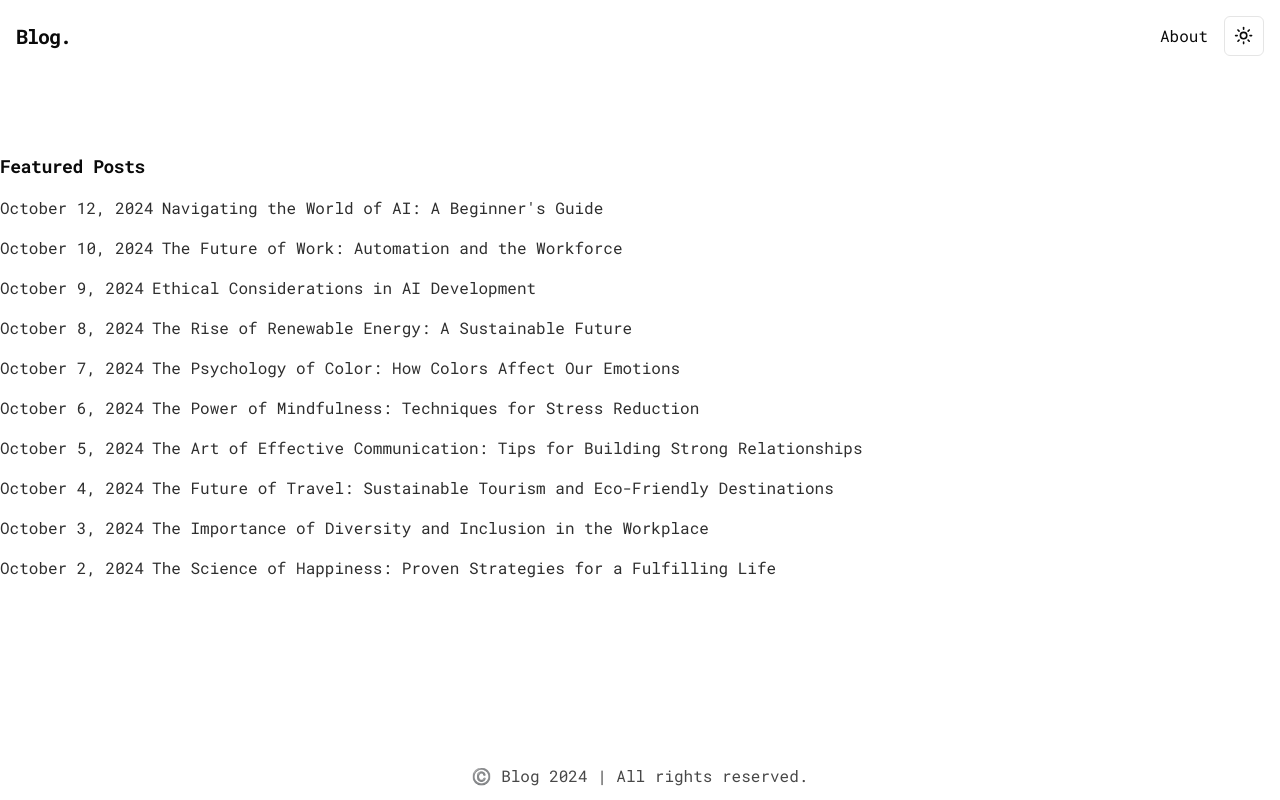
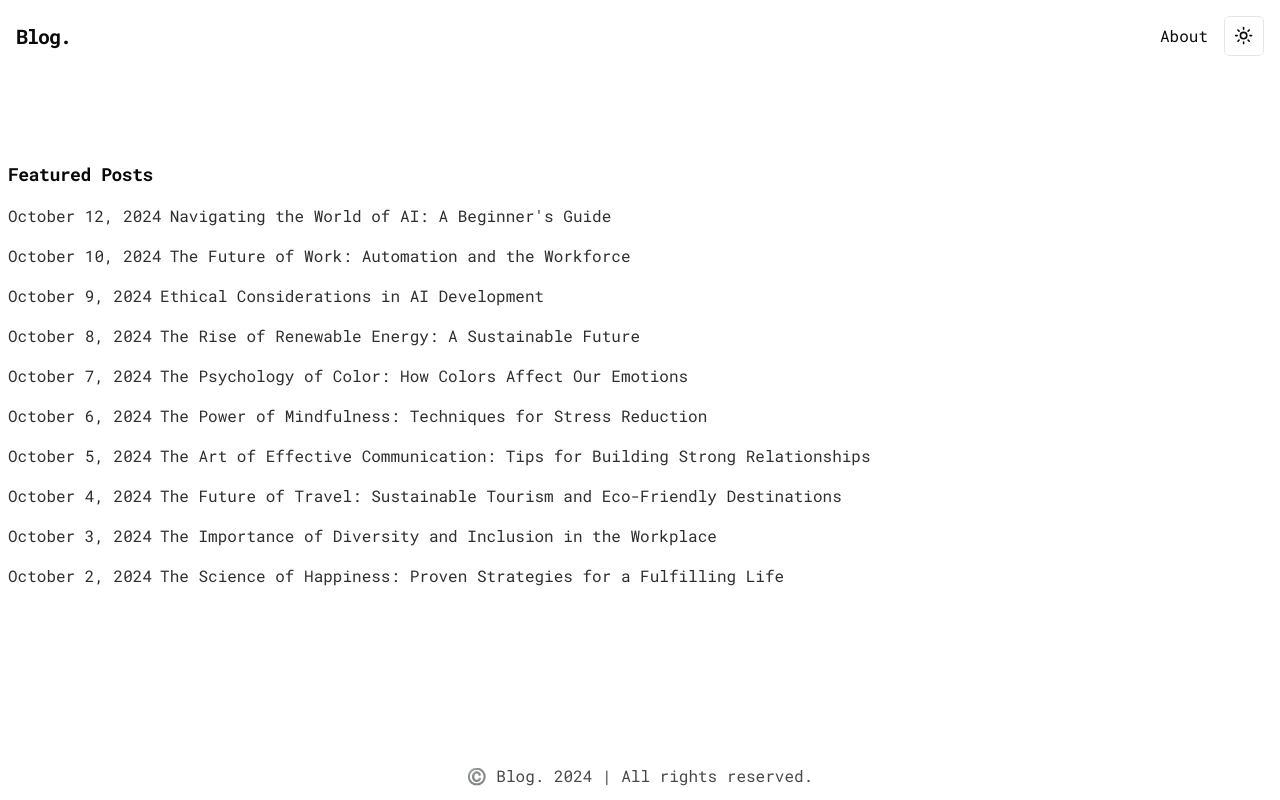
Before and after one commit to gevaun/blog, a Next.js app: page / in a window 1280 px wide. Built offline with nearby package versions, Linux system fonts and the light colour scheme.

Commit message:
Refactor layout component to add padding to the container and update footer

```diff
--- a/app/layout.tsx
+++ b/app/layout.tsx
@@ -46,7 +46,7 @@ export default function RootLayout({
         >
           <div className="flex flex-auto flex-col">
             <Navigation />
-            <div className="mt-20 mx-auto container transition-all duration-300 ease-in-out ">{children}</div>
+            <div className="mt-20 mx-auto container transition-all duration-300 ease-in-out p-2">{children}</div>
             <Footer />
           </div>
         </ThemeProvider>
--- a/components/footer.tsx
+++ b/components/footer.tsx
@@ -2,7 +2,7 @@ export default function Footer() {
   return (
     <footer className="mt-auto py-3 opacity-75">
       <div className="max-w-[85rem] mx-auto px-4 sm:px-6 lg:px-8">
-        <p className="text-center">©️ Blog 2024 | All rights reserved.</p>
+        <p className="text-center">©️ Blog. 2024 | All rights reserved.</p>
       </div>
     </footer>
   );
```
